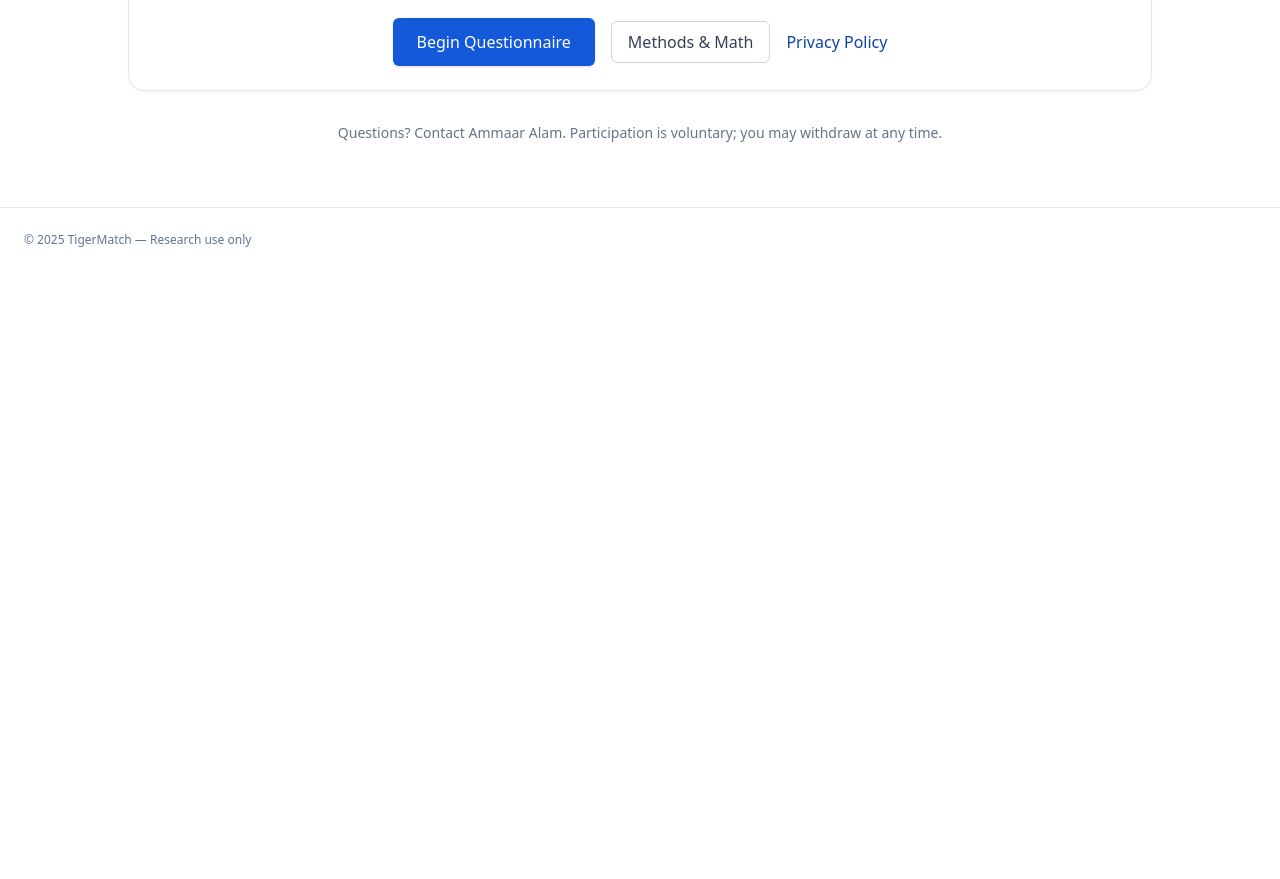
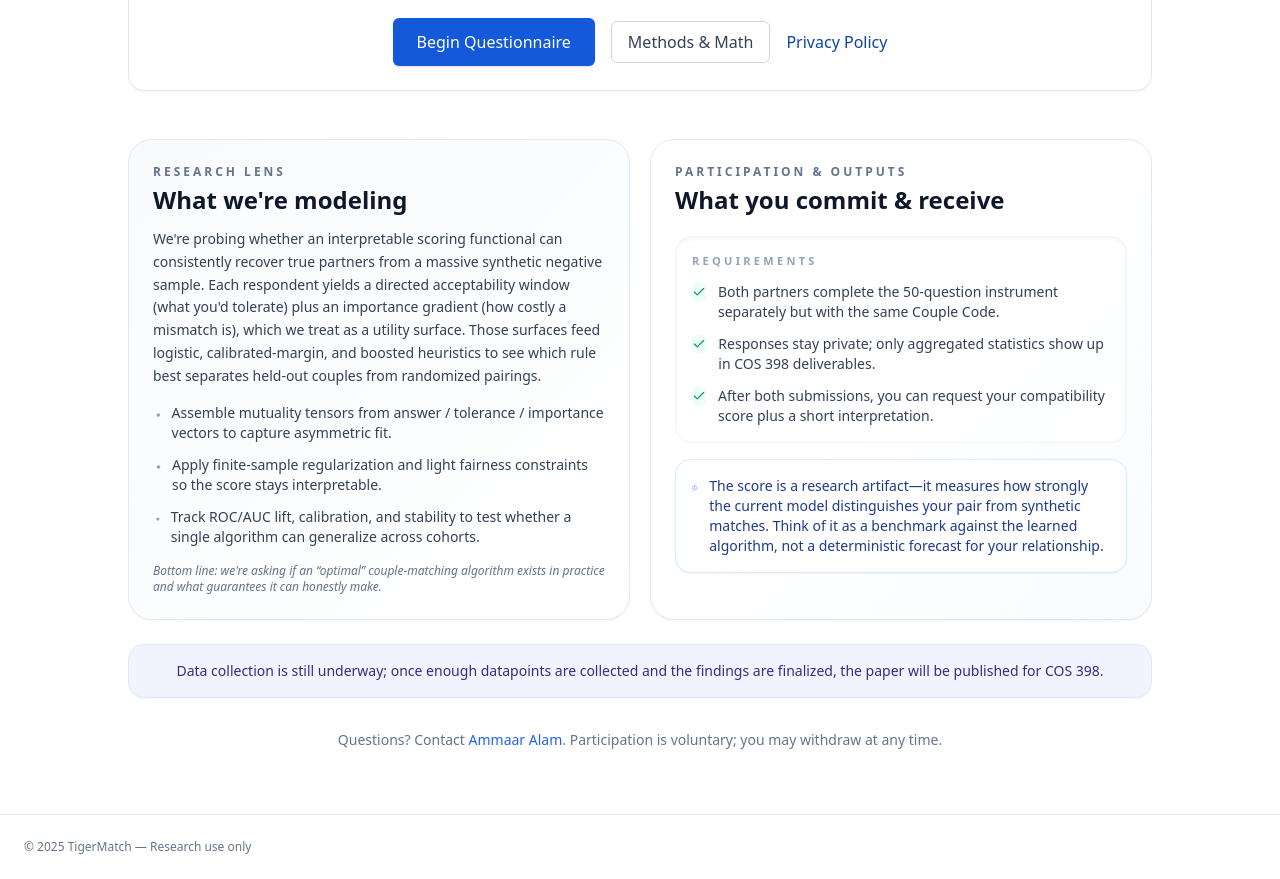
Before and after one commit to Ammaar-Alam/cos398-match-survey, a Next.js app: page / in a window 1280 px wide. Shown: the part 680-1559 px from the top of the page. Before the commit the page ends 952 px from the top, so only its background shows below. Built offline with nearby package versions, Linux system fonts and the light colour scheme.

Commit message:
updating landing page

```diff
--- a/app/done/page.tsx
+++ b/app/done/page.tsx
@@ -44,9 +44,11 @@ export default function Done() {
               <path strokeLinecap="round" strokeLinejoin="round" strokeWidth={2} d="M13 16h-1v-4h-1m1-4h.01M21 12a9 9 0 11-18 0 9 9 0 0118 0z" />
             </svg>
             <div>
-              <h2 className="text-lg font-semibold text-blue-900">Let me know when the couple is done</h2>
+              <h2 className="text-lg font-semibold text-blue-900">Is your partner done yet?</h2>
               <p className="text-sm text-blue-900/80">
-                Message me once you're both done and I'll begin calculating your match score and add the couple score to the training dataset.
+                If not, go bother them to finish :D
+                <br />
+                Once you're both done, your match score can be calculated and added to the training dataset.
               </p>
             </div>
           </div>
--- a/app/page.tsx
+++ b/app/page.tsx
@@ -37,7 +37,50 @@ export default function Home() {
           </div>
         </div>
 
-        <div className="mt-8 text-center text-sm text-slate-500">Questions? Contact Ammaar Alam. Participation is voluntary; you may withdraw at any time.</div>
+        <div className="mt-12 grid gap-5 lg:grid-cols-2">
+          <section className="rounded-3xl border border-slate-200 bg-gradient-to-br from-slate-50 to-white p-6 shadow-sm">
+            <p className="text-xs font-semibold uppercase tracking-[0.25em] text-slate-500">Research lens</p>
+            <h3 className="mt-1 text-2xl font-semibold text-slate-900">What we&apos;re modeling</h3>
+            <p className="mt-3 text-sm text-slate-700 leading-relaxed">
+              We&apos;re probing whether an interpretable scoring functional can consistently recover true partners from a massive synthetic negative sample. Each respondent yields a directed acceptability window (what you&apos;d tolerate) plus an importance gradient (how costly a mismatch is), which we treat as a utility surface. Those surfaces feed logistic, calibrated-margin, and boosted heuristics to see which rule best separates held-out couples from randomized pairings.
+            </p>
+            <div className="mt-4 space-y-3 text-sm text-slate-700">
+              <div className="flex items-start gap-2"><DotIcon/><span>Assemble mutuality tensors from answer / tolerance / importance vectors to capture asymmetric fit.</span></div>
+              <div className="flex items-start gap-2"><DotIcon/><span>Apply finite-sample regularization and light fairness constraints so the score stays interpretable.</span></div>
+              <div className="flex items-start gap-2"><DotIcon/><span>Track ROC/AUC lift, calibration, and stability to test whether a single algorithm can generalize across cohorts.</span></div>
+            </div>
+            <p className="mt-4 text-xs text-slate-500 italic">Bottom line: we&apos;re asking if an “optimal” couple-matching algorithm exists in practice and what guarantees it can honestly make.</p>
+          </section>
+
+          <section className="rounded-3xl border border-slate-200 bg-gradient-to-br from-white via-white to-blue-50/40 p-6 shadow-sm">
+            <p className="text-xs font-semibold uppercase tracking-[0.25em] text-slate-500">Participation &amp; outputs</p>
+            <h3 className="mt-1 text-2xl font-semibold text-slate-900">What you commit &amp; receive</h3>
+            <div className="mt-5 grid gap-4">
+              <div className="rounded-2xl border border-slate-100 bg-white/80 p-4 shadow-inner">
+                <p className="text-[11px] font-semibold uppercase tracking-[0.3em] text-slate-400">Requirements</p>
+                <ul className="mt-3 space-y-3 text-sm text-slate-700">
+                  <li className="flex items-start gap-3"><BadgeCheckIcon/><span>Both partners complete the 50-question instrument separately but with the same Couple Code.</span></li>
+                  <li className="flex items-start gap-3"><BadgeCheckIcon/><span>Responses stay private; only aggregated statistics show up in COS 398 deliverables.</span></li>
+                  <li className="flex items-start gap-3"><BadgeCheckIcon/><span>After both submissions, you can request your compatibility score plus a short interpretation.</span></li>
+                </ul>
+              </div>
+              <div className="rounded-2xl border border-blue-100 bg-white p-4 text-sm text-blue-900 shadow-sm">
+                <div className="flex items-start gap-3">
+                  <svg className="mt-0.5 h-5 w-5 text-blue-500" fill="none" stroke="currentColor" strokeWidth="2" viewBox="0 0 24 24"><path strokeLinecap="round" strokeLinejoin="round" d="M13 16h-1v-4h-1m1-4h.01M12 2a10 10 0 100 20 10 10 0 000-20z"/></svg>
+                  <p>
+                    The score is a research artifact—it measures how strongly the current model distinguishes your pair from synthetic matches. Think of it as a benchmark against the learned algorithm, not a deterministic forecast for your relationship.
+                  </p>
+                </div>
+              </div>
+            </div>
+          </section>
+        </div>
+
+        <div className="mt-6 rounded-2xl border border-indigo-100 bg-indigo-50/80 p-4 text-center text-sm text-indigo-900 shadow-sm">
+          Data collection is still underway; once enough datapoints are collected and the findings are finalized, the paper will be published for COS 398.
+        </div>
+
+        <div className="mt-8 text-center text-sm text-slate-500">Questions? Contact <a href="https://ammaaralam.com" className="text-blue-600 hover:underline">Ammaar Alam</a>. Participation is voluntary; you may withdraw at any time.</div>
       </motion.div>
     </div>
   )
@@ -52,6 +95,26 @@ function Feature({ icon, title, desc }: { icon: JSX.Element, title: string, desc
         <div className="text-slate-600 text-sm">{desc}</div>
       </div>
     </div>
+  )
+}
+
+function CheckIcon() {
+  return (
+    <svg className="mt-0.5 text-emerald-600" width="18" height="18" viewBox="0 0 24 24" fill="none" stroke="currentColor" strokeWidth="2" strokeLinecap="round" strokeLinejoin="round"><path d="M20 6L9 17l-5-5"/></svg>
+  )
+}
+
+function DotIcon() {
+  return (
+    <svg className="mt-1 text-slate-400" width="16" height="16" viewBox="0 0 24 24" fill="currentColor"><circle cx="12" cy="12" r="4"/></svg>
+  )
+}
+
+function BadgeCheckIcon() {
+  return (
+    <span className="inline-flex h-5 w-5 items-center justify-center rounded-full bg-emerald-50 text-emerald-600">
+      <svg width="14" height="14" viewBox="0 0 24 24" fill="none" stroke="currentColor" strokeWidth="2" strokeLinecap="round" strokeLinejoin="round"><path d="M20 6L9 17l-5-5"/></svg>
+    </span>
   )
 }
 
```
